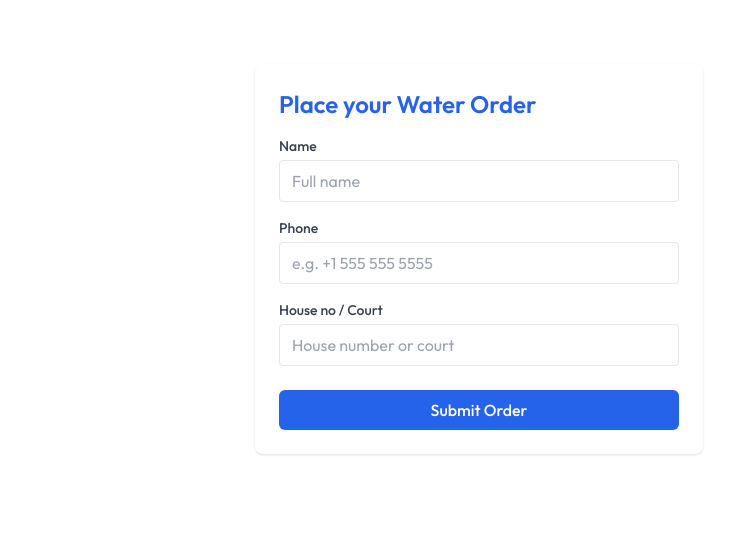
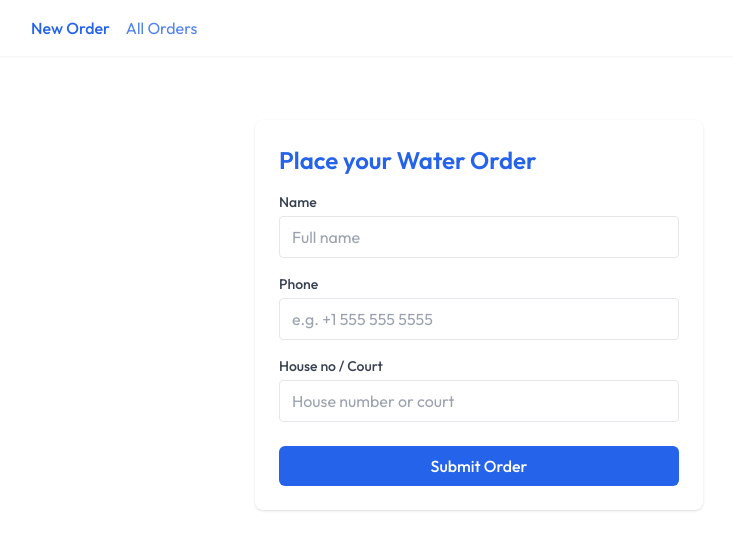
Before and after one commit to Starnoh254/OrderWaterFrontend, a React (Vite) app: page / in a window 1280 px wide. Shown: the top 550 px of the page, without its empty margins (161-894 px from the left). Built offline with nearby package versions, Linux system fonts and the light colour scheme; no server answers.

Commit message:
Uncomment header section in App component for improved navigation visibility

```diff
--- a/src/App.tsx
+++ b/src/App.tsx
@@ -6,7 +6,7 @@ import Orders from './pages/Orders'
 function App() {
   return (
     <div>
-      {/* <header className="p-4 bg-white shadow-sm">
+      <header className="p-4 bg-white shadow-sm">
         <nav className="max-w-4xl mx-auto flex items-center gap-4">
           <Link to="/" className="text-primary font-medium">
             New Order
@@ -15,7 +15,7 @@ function App() {
             All Orders
           </Link>
         </nav>
-      </header> */}
+      </header>
 
       <main className="max-w-4xl mx-auto p-4">
         <Routes>
```
